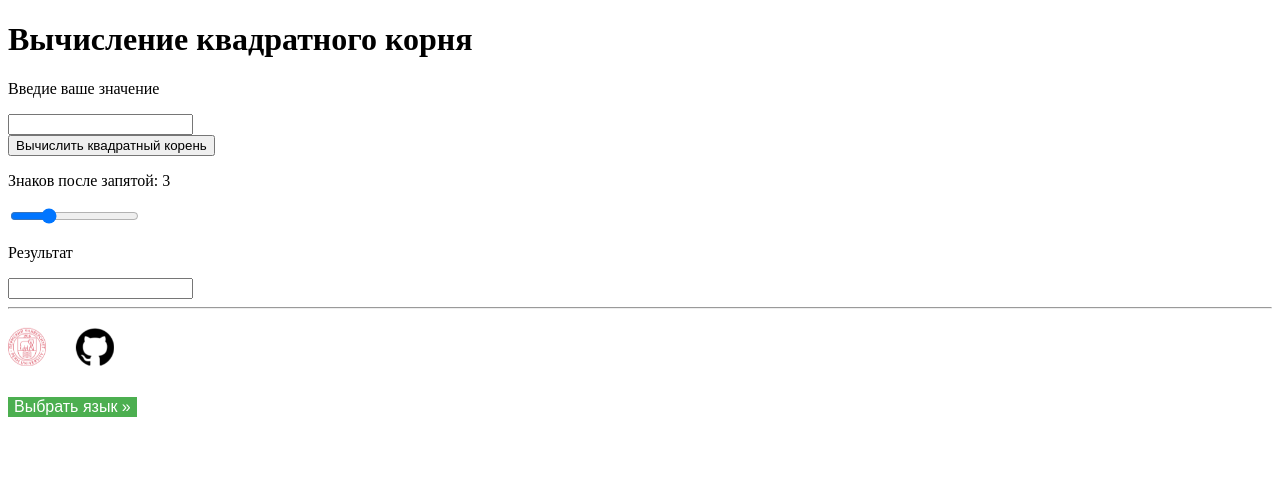
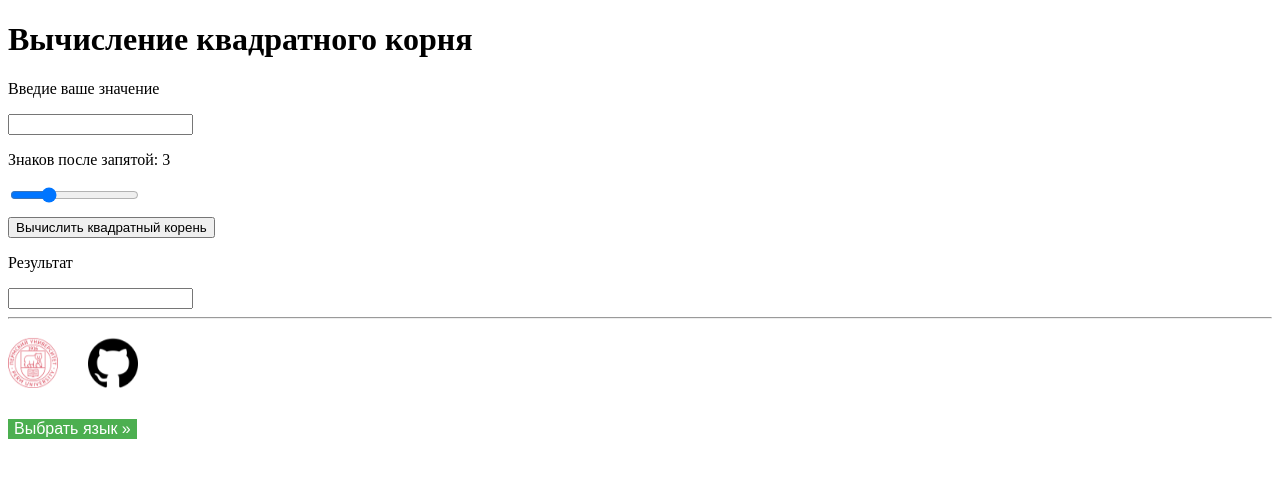
Before and after one commit to YEPYEAH/front, a plain HTML site: page index.html in a window 1280 px wide. Drawn offline with Linux system fonts and the light colour scheme.

Commit message:
develop|good frond end is ready

```diff
--- a/index.html
+++ b/index.html
@@ -29,13 +29,15 @@
     <input type="text">
 </div>
 
-<div>
-    <input type="button" value="Вычислить квадратный корень" onclick="accuracySize()">
 
-</div>
 <div>
     <p>Знаков после запятой: <span id="accuracy"> 3 </span></p>
     <input type="range" min="0" max="11" step="1" value="3" id="size" oninput="accuracySize()">
+</div>
+
+
+<div class="button">
+    <input type="button" value="Вычислить квадратный корень" onclick="accuracySize()">
 </div>
 
 
--- a/style.css
+++ b/style.css
@@ -65,7 +65,7 @@ a,a:hover, a:visited{
 
 .container {
     position: relative;
-    width: 3%;
+    width: 50px;
     margin-right: 30px;
     float:left;
 
@@ -109,23 +109,6 @@ a,a:hover, a:visited{
     cursor: pointer;
 }
 
-
-body {
-
+.button {
+    margin-top: 10px;
 }
-
-
-/*
-#block1 {
-    float: left;
-    display: block;
-    margin: 2px;
-}
-
-#block2 {
-    float: left;
-    display: block;
-    margin-left: 20px;
-}
-
- */
```
